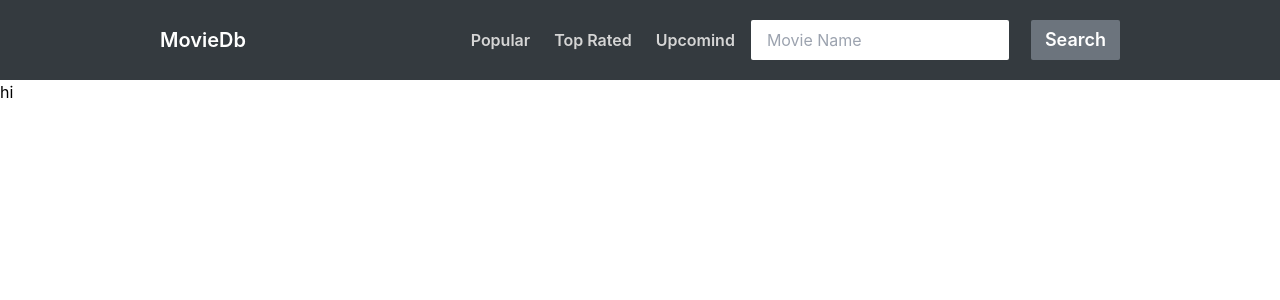
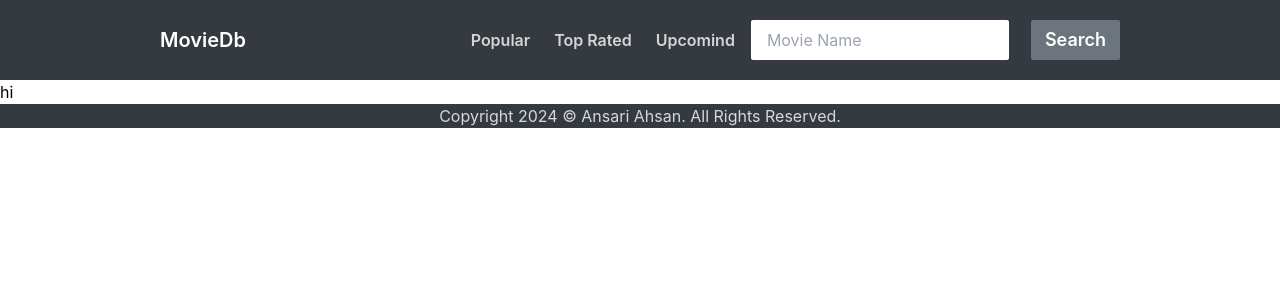
Before and after one commit to Ahsan2519/movie-DB, a React (Create React App) app: page / in a window 1280 px wide. Shown: the top 300 px of the page. Built offline with nearby package versions, Linux system fonts and the light colour scheme.

Commit message:
feat: footer added

```diff
--- a/src/App.js
+++ b/src/App.js
@@ -2,6 +2,7 @@ import React from "react";
 import { BrowserRouter as Router, Routes, Route } from "react-router-dom";
 import Home from "./pages/Home";
 import Nav from "./components/header/Nav";
+import Footer from "./components/footer/Footer";
 
 const App = () => {
   return (
@@ -10,6 +11,7 @@ const App = () => {
       <Routes>
         <Route path="/" element={<Home />} />
       </Routes>
+      <Footer/>
     </Router>
   );
 };
--- /dev/null
+++ b/src/components/footer/Footer.js
@@ -0,0 +1,11 @@
+import React from 'react'
+
+const Footer = () => {
+  return (
+   <footer className='bg-headerolor text-textColor'>
+    <p className='text-center'>Copyright 2024  &#169; Ansari Ahsan. All Rights Reserved.</p>
+   </footer>
+  )
+}
+
+export default Footer
--- a/src/components/header/Nav.js
+++ b/src/components/header/Nav.js
@@ -6,16 +6,16 @@ const Nav = () => {
   return (
     <header className="bg-headerolor px-10 py-5  text-white ">
       <div className="wrapper flex justify-between mx-auto items-center">
-        <h1 className="font-semibold text-xl">MovieDb</h1>
+        <h1 className="font-semibold text-xl" title="Movie Db">MovieDb</h1>
         <div className="flex ">
           <ul className="flex gap-6 mr-4 items-center">
             {navData.map((navItems) => {
               return (
                 <li
                   key={navItems.navName}
-                  className="text-headerTxtColor font-semibold"
+                  className="text-headerTxtColor font-semibold  hover:text-white"
                 >
-                  <Link to={navItems.url}>{navItems.navName}</Link>
+                  <Link to={navItems.url} title={navItems.navName}>{navItems.navName}</Link>
                 </li>
               );
             })}
```
